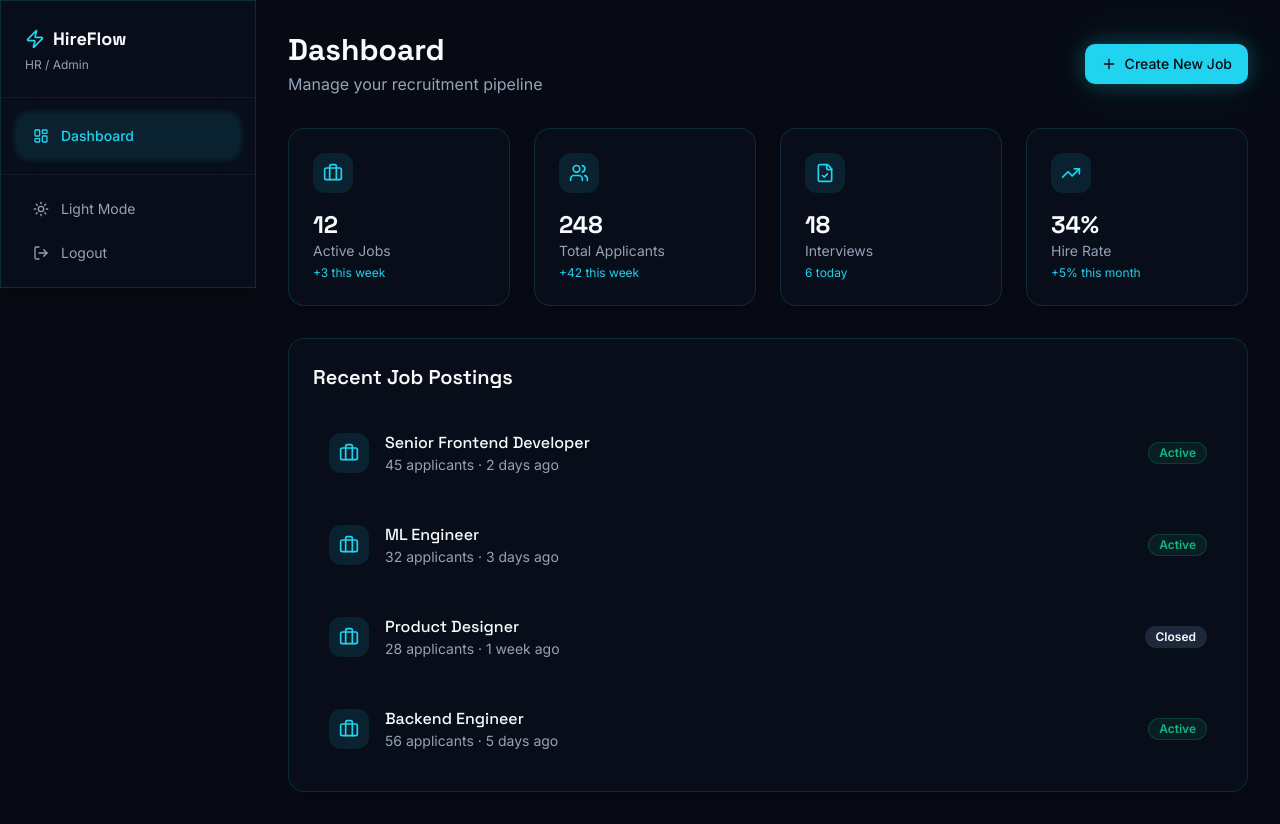
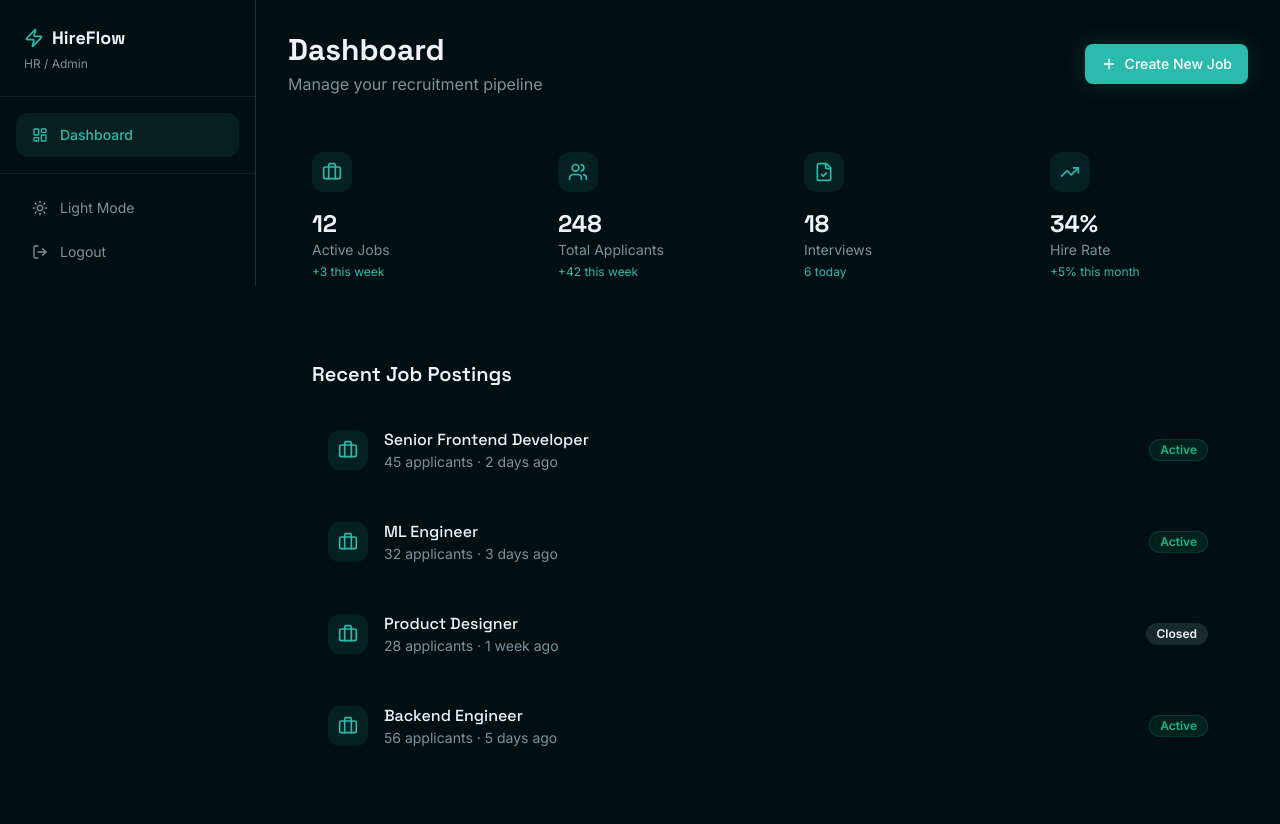
Before and after one commit to GT0SRT/HireFlow, a React (Vite) app in the folder frontend/: page /hr/dashboard in a window 1280 px wide. Built offline with nearby package versions, Linux system fonts and the light colour scheme.

Commit message:
feat(ui): updated layout and improved styling

```diff
--- a/frontend/src/index.css
+++ b/frontend/src/index.css
@@ -1,4 +1,4 @@
-@import url('https://fonts.googleapis.com/css2?family=Space+Grotesk:wght@300;400;500;600;700&family=Inter:wght@300;400;500;600;700&display=swap');
+@import url('https://fonts.googleapis.com/css2?family=Space+Grotesk:wght@300;400;500;600;700&family=Inter:wght@300;400;500;600&display=swap');
 
 @tailwind base;
 @tailwind components;
@@ -6,91 +6,89 @@
 
 @layer base {
   :root {
-    --background: 210 40% 98%;
-    --foreground: 222 47% 11%;
+    --font-display: 'Space Grotesk', sans-serif;
+    --font-body: 'Inter', sans-serif;
+
+    --background: 200 20% 98%;
+    --foreground: 192 80% 8%;
 
     --card: 0 0% 100%;
-    --card-foreground: 222 47% 11%;
+    --card-foreground: 192 80% 8%;
 
     --popover: 0 0% 100%;
-    --popover-foreground: 222 47% 11%;
+    --popover-foreground: 192 80% 8%;
 
-    --primary: 188 86% 53%;
-    --primary-foreground: 222 47% 5%;
+    --primary: 174 62% 28%;
+    --primary-foreground: 0 0% 100%;
 
-    --secondary: 210 40% 96%;
-    --secondary-foreground: 222 47% 11%;
+    --secondary: 195 30% 94%;
+    --secondary-foreground: 192 80% 8%;
 
-    --muted: 210 40% 96%;
-    --muted-foreground: 215 16% 47%;
+    --muted: 200 20% 95%;
+    --muted-foreground: 200 10% 45%;
 
-    --accent: 188 86% 93%;
-    --accent-foreground: 188 86% 20%;
+    --accent: 36 90% 55%;
+    --accent-foreground: 0 0% 100%;
 
-    --destructive: 0 84% 60%;
+    --destructive: 0 72% 51%;
     --destructive-foreground: 0 0% 100%;
 
-    --border: 214 32% 91%;
-    --input: 214 32% 91%;
-    --ring: 188 86% 53%;
+    --border: 200 20% 90%;
+    --input: 200 20% 90%;
+    --ring: 174 62% 28%;
 
-    --radius: 0.75rem;
+    --radius: 0.625rem;
 
-    --glass: 0 0% 100% / 0.6;
-    --glass-border: 0 0% 100% / 0.2;
-    --glass-hover: 0 0% 100% / 0.8;
+    --success: 152 60% 40%;
+    --success-foreground: 0 0% 100%;
+    --warning: 36 90% 55%;
+    --warning-foreground: 0 0% 10%;
+    --info: 210 80% 55%;
+    --info-foreground: 0 0% 100%;
 
-    --sidebar-background: 210 40% 98%;
-    --sidebar-foreground: 222 47% 11%;
-    --sidebar-primary: 188 86% 53%;
-    --sidebar-primary-foreground: 222 47% 5%;
-    --sidebar-accent: 188 86% 93%;
-    --sidebar-accent-foreground: 188 86% 20%;
-    --sidebar-border: 214 32% 91%;
-    --sidebar-ring: 188 86% 53%;
+    --hero-gradient: linear-gradient(135deg, hsl(192 80% 8%) 0%, hsl(174 50% 15%) 50%, hsl(192 60% 12%) 100%);
+    --card-shadow: 0 1px 3px 0 hsl(192 80% 8% / 0.06), 0 1px 2px -1px hsl(192 80% 8% / 0.06);
+    --card-shadow-hover: 0 10px 25px -5px hsl(192 80% 8% / 0.08), 0 8px 10px -6px hsl(192 80% 8% / 0.04);
+    --glow-primary: 0 0 20px hsl(174 62% 28% / 0.3);
+
+    --sidebar-background: 0 0% 98%;
+    --sidebar-foreground: 240 5.3% 26.1%;
+    --sidebar-primary: 174 62% 28%;
+    --sidebar-primary-foreground: 0 0% 98%;
+    --sidebar-accent: 200 20% 95%;
+    --sidebar-accent-foreground: 192 80% 8%;
+    --sidebar-border: 200 20% 90%;
+    --sidebar-ring: 174 62% 28%;
   }
 
   .dark {
-    --background: 222 47% 5%;
-    --foreground: 210 40% 98%;
-
-    --card: 222 47% 8%;
-    --card-foreground: 210 40% 98%;
-
-    --popover: 222 47% 8%;
-    --popover-foreground: 210 40% 98%;
-
-    --primary: 188 86% 53%;
-    --primary-foreground: 222 47% 5%;
-
-    --secondary: 217 33% 17%;
-    --secondary-foreground: 210 40% 98%;
-
-    --muted: 217 33% 17%;
-    --muted-foreground: 215 20% 65%;
-
-    --accent: 188 60% 15%;
-    --accent-foreground: 188 86% 70%;
-
-    --destructive: 0 63% 31%;
-    --destructive-foreground: 210 40% 98%;
-
-    --border: 217 33% 17%;
-    --input: 217 33% 17%;
-    --ring: 188 86% 53%;
-
-    --glass: 222 47% 8% / 0.6;
-    --glass-border: 188 86% 53% / 0.15;
-    --glass-hover: 222 47% 12% / 0.8;
-
-    --sidebar-background: 222 47% 7%;
-    --sidebar-foreground: 210 40% 98%;
-    --sidebar-primary: 188 86% 53%;
-    --sidebar-primary-foreground: 222 47% 5%;
-    --sidebar-accent: 188 60% 15%;
-    --sidebar-accent-foreground: 188 86% 70%;
-    --sidebar-border: 217 33% 17%;
-    --sidebar-ring: 188 86% 53%;
+    --background: 192 80% 4%;
+    --foreground: 200 20% 95%;
+    --card: 192 60% 7%;
+    --card-foreground: 200 20% 95%;
+    --popover: 192 60% 7%;
+    --popover-foreground: 200 20% 95%;
+    --primary: 174 62% 45%;
+    --primary-foreground: 0 0% 100%;
+    --secondary: 192 30% 14%;
+    --secondary-foreground: 200 20% 95%;
+    --muted: 192 30% 12%;
+    --muted-foreground: 200 15% 55%;
+    --accent: 36 90% 55%;
+    --accent-foreground: 0 0% 100%;
+    --destructive: 0 62.8% 30.6%;
+    --destructive-foreground: 0 0% 100%;
+    --border: 192 30% 16%;
+    --input: 192 30% 16%;
+    --ring: 174 62% 45%;
+    --sidebar-background: 192 60% 6%;
+    --sidebar-foreground: 200 20% 90%;
+    --sidebar-primary: 174 62% 45%;
+    --sidebar-primary-foreground: 0 0% 100%;
+    --sidebar-accent: 192 30% 12%;
+    --sidebar-accent-foreground: 200 20% 90%;
+    --sidebar-border: 192 30% 16%;
+    --sidebar-ring: 174 62% 45%;
   }
 }
 
@@ -99,27 +97,40 @@
     @apply border-border;
   }
   body {
-    @apply bg-background text-foreground font-body antialiased;
+    @apply bg-background text-foreground;
+    font-family: var(--font-body);
   }
   h1, h2, h3, h4, h5, h6 {
-    @apply font-display;
+    font-family: var(--font-display);
   }
 }
 
 @layer utilities {
-  .glass {
-    @apply bg-[hsl(var(--glass))] backdrop-blur-xl border border-[hsl(var(--glass-border))] shadow-lg;
+  .text-gradient {
+    @apply bg-clip-text text-transparent;
+    background-image: linear-gradient(135deg, hsl(174 62% 45%), hsl(36 90% 55%));
   }
-  .glass-hover {
-    @apply hover:bg-[hsl(var(--glass-hover))] transition-colors;
+  .hero-bg {
+    background: var(--hero-gradient);
+  }
+  .card-shadow {
+    box-shadow: var(--card-shadow);
+  }
+  .card-shadow-hover {
+    box-shadow: var(--card-shadow-hover);
   }
   .glow-primary {
-    box-shadow: 0 0 20px hsl(188 86% 53% / 0.3), 0 0 60px hsl(188 86% 53% / 0.1);
+    box-shadow: var(--glow-primary);
   }
-  .glow-primary-sm {
-    box-shadow: 0 0 10px hsl(188 86% 53% / 0.2);
+  .section-white {
+    background-color: #ffffff;
   }
-  .text-gradient {
-    @apply bg-clip-text text-transparent bg-gradient-to-r from-primary to-[hsl(188_86%_70%)];
+
+  .section-gray {
+    background-color: #f7f9fa;
+  }
+
+  .section-light {
+    background-color: #fcfcfc;
   }
 }
```
Also changed, not shown: 1 other file (tests, documents, lock files or other folders).
